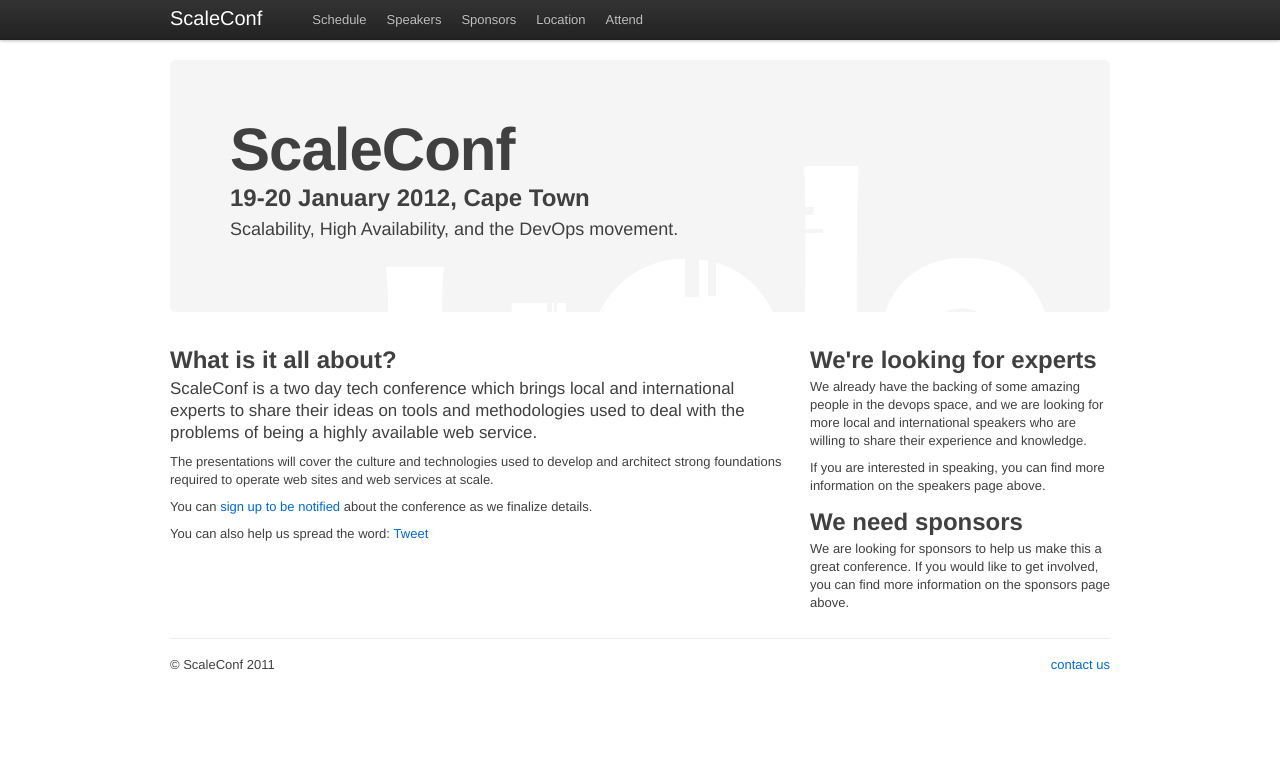
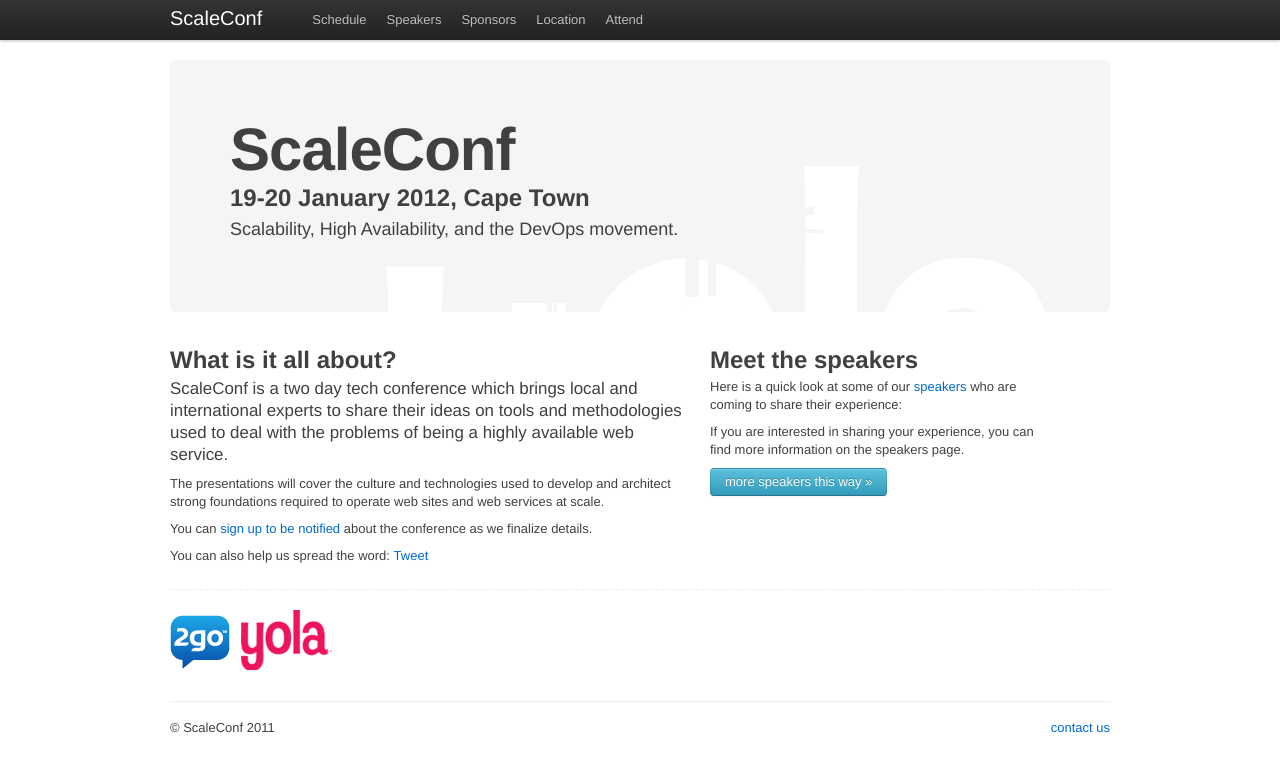
Before and after one commit to scaleconf/scaleconf.github.com, a Jekyll site: the page built from index.html, in a window 1280 px wide. Shown: the top 772 px of the page. Built offline with Jekyll 4.4.1, drawn with Linux system fonts in a browser that asks for light colours; Markdown is read by kramdown in place of the engine named in the settings; comment, search, counter and statistics services are not loaded.

Commit message:
speakers

```diff
--- a/index.html
+++ b/index.html
@@ -12,9 +12,8 @@
           </p>
       </div>
 
-      <!-- Example row of columns -->
       <div class="row">
-        <div class="span-two-thirds">
+        <div class="span9">
           <h2>What is it all about?</h2>
           <p style="font-size:1.3em;line-height:1.3em">
           ScaleConf is a two day tech conference which brings local and international experts to share their ideas on tools
@@ -29,21 +28,24 @@
              </span>
              </p>
         </div>
-        <div class="span-one-third">
-          <h2>We're looking for experts</h2>
+        <div class="span6">
+          <h2>Meet the speakers</h2>
           <p>
-                We already have the backing of some amazing people in the devops space, and we are looking for more local and international speakers who are willing to share
-                their experience and knowledge.
+            Here is a quick look at some of our <a href='/speakers'>speakers</a> who are coming to share their experience:
           </p>
           <p>
-                If you are interested in speaking, you can find more information on the speakers page above.
+            If you are interested in sharing your experience, you can find more information on the speakers page.
           </p>
-          <!-- p><a class="btn info" href="/speakers">Speaker Information</a></p -->
-           <h2>We need sponsors</h2>
-           <p>
-           We are looking for sponsors to help us make this a great conference.  If you would like to get involved, you can find more information on the sponsors page above.
-           </p>
-          <!-- p><a class="btn info" href="/sponsors">Sponsor Information</a></p -->
+          <p><a class="btn info" href="/speakers">more speakers this way &raquo;</a></p>
        </div>
 
       </div>
+
+      <div class="row">
+          <div class="span16" style='border-top:dashed 1px #eee; margin-top:15px; padding-top:20px;'>
+              <p>
+              <img src='/images/sponsors/2go.png'/> &nbsp;
+              <img src='/images/sponsors/yola.png'/>
+              </p>
+        </div>
+      </div>
```
Also changed, not shown: images/sponsors/yola.png.
